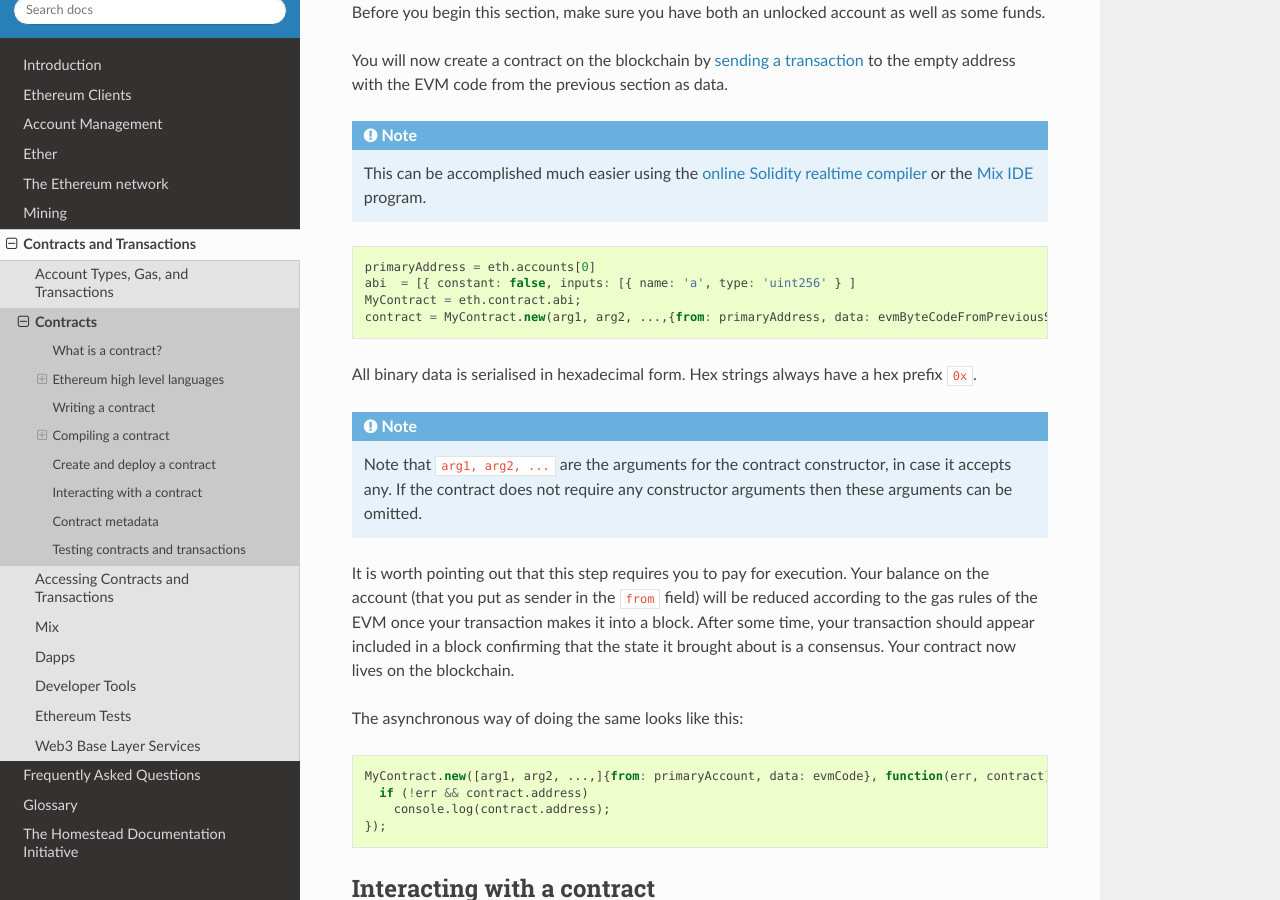
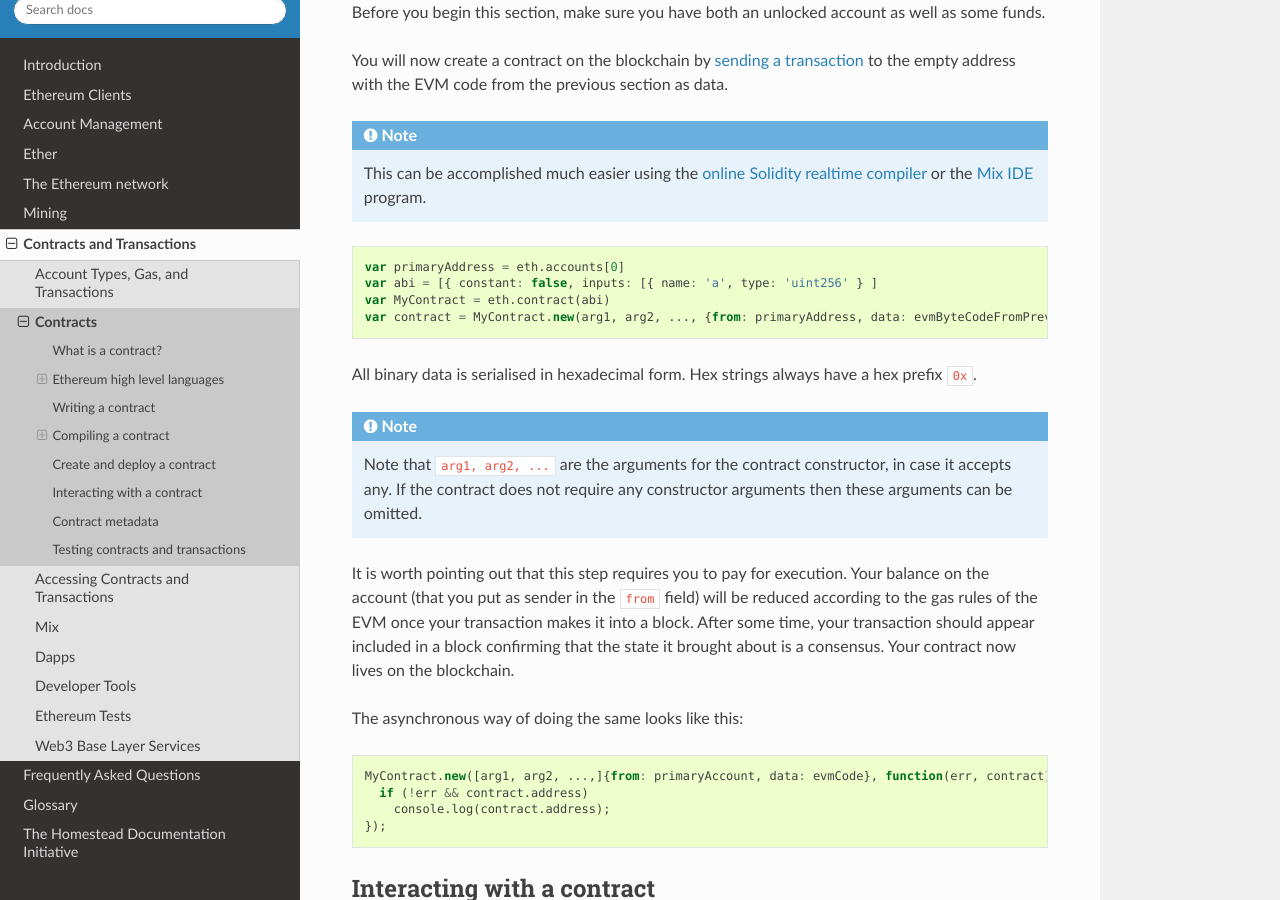
Before and after one commit to ethereum/homestead-guide, a Sphinx documentation site: the page built from source/contracts-and-transactions/contracts.rst, in a window 1280 px wide and 900 px high, scrolled down 5375 px. Built offline with Sphinx 7.4.7 and the Read the Docs theme 2.0.0, drawn with Linux system fonts in a browser that asks for light colours.

Commit message:
Fix JavaScript example for manual contract creation

```diff
--- a/source/contracts-and-transactions/contracts.rst
+++ b/source/contracts-and-transactions/contracts.rst
@@ -275,10 +275,10 @@ You will now create a contract on the blockchain by `sending a transaction <http
 
 .. code:: js
 
-    primaryAddress = eth.accounts[0]
-    abi  = [{ constant: false, inputs: [{ name: 'a', type: 'uint256' } ]
-    MyContract = eth.contract.abi;
-    contract = MyContract.new(arg1, arg2, ...,{from: primaryAddress, data: evmByteCodeFromPreviousSection})
+    var primaryAddress = eth.accounts[0]
+    var abi = [{ constant: false, inputs: [{ name: 'a', type: 'uint256' } ]
+    var MyContract = eth.contract(abi)
+    var contract = MyContract.new(arg1, arg2, ..., {from: primaryAddress, data: evmByteCodeFromPreviousSection})
 
 All binary data is serialised in hexadecimal form. Hex strings always have a
 hex prefix ``0x``.
```
